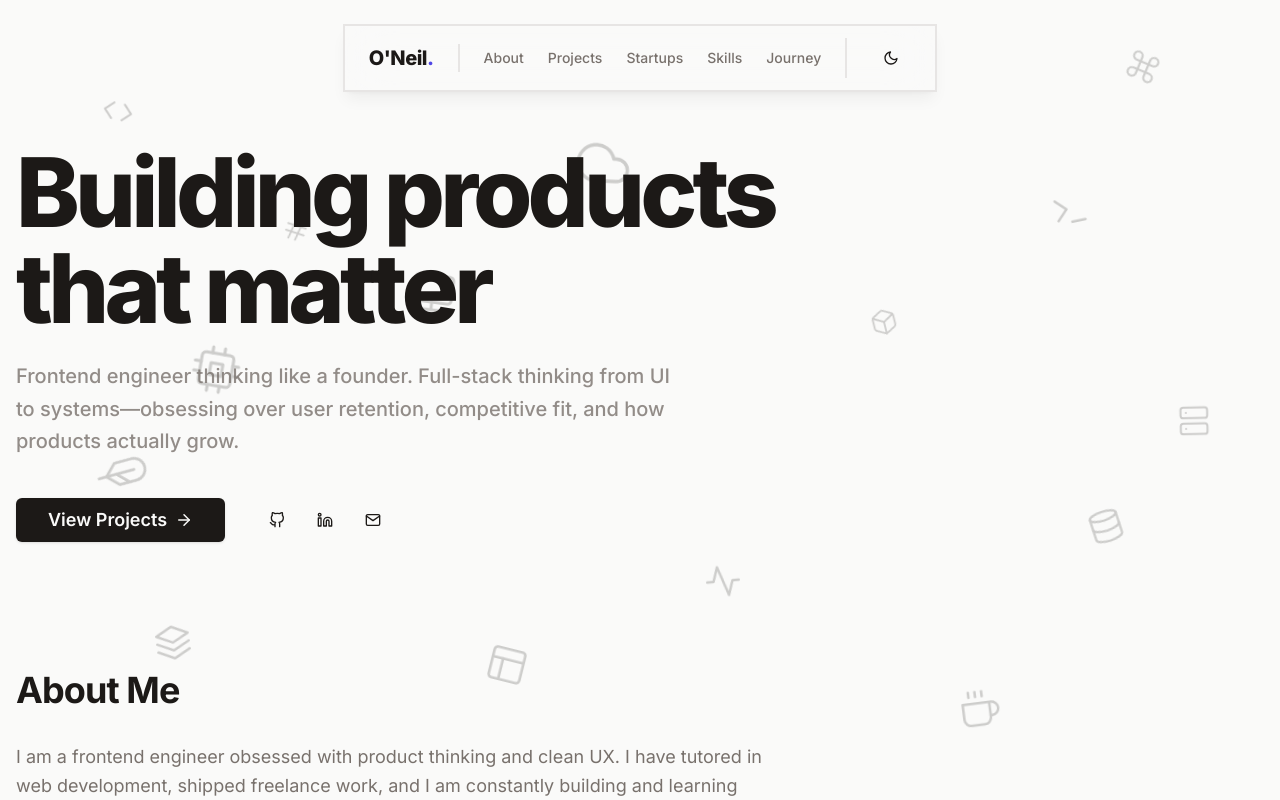
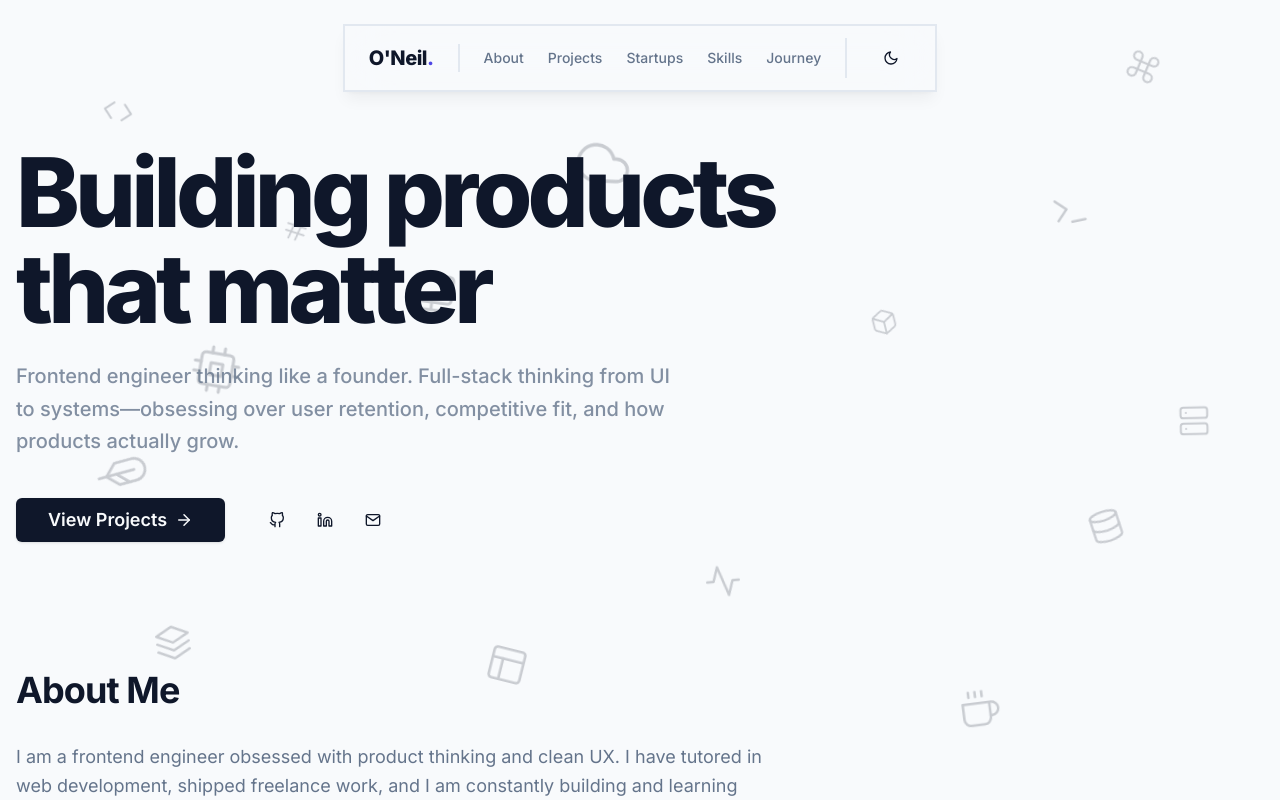
Before and after one commit to oneilh/oneil_obidiaso_portfolio, a Next.js app: page / in a window 1280 px wide. Shown: the top 800 px of the page. Built offline with nearby package versions, Linux system fonts and the light colour scheme.

Commit message:
feat: initialize portfolio layout with globals and core section components

```diff
--- a/app/globals.css
+++ b/app/globals.css
@@ -1,23 +1,27 @@
 @import "tailwindcss";
 @plugin "@tailwindcss/typography";
 :root {
-  --background: #fafaf9;
-  --foreground: #1c1917;
-  --muted: #f5f5f4;
-  --muted-foreground: #78716c;
-  --border: #e7e5e4;
+  --background: #f8fafc;
+  --foreground: #0f172a;
+  --muted: #f1f5f9;
+  --muted-foreground: #64748b;
+  --border: #e2e8f0;
   --accent: #4f46e5;
   --accent-foreground: #ffffff;
+  --card: #ffffff;
+  --card-hover: #f1f5f9;
 }
 
 .dark {
-  --background: #09090b;
-  --foreground: #fafafa;
-  --muted: #27272a;
-  --muted-foreground: #a1a1aa;
-  --border: #27272a;
+  --background: #0f172a;
+  --foreground: #f8fafc;
+  --muted: #1e293b;
+  --muted-foreground: #94a3b8;
+  --border: #1e293b;
   --accent: #3b82f6;
   --accent-foreground: #ffffff;
+  --card: #1e293b;
+  --card-hover: #334155;
 }
 
 @theme inline {
@@ -28,6 +32,8 @@
   --color-border: var(--border);
   --color-accent: var(--accent);
   --color-accent-foreground: var(--accent-foreground);
+  --color-card: var(--card);
+  --color-card-hover: var(--card-hover);
   --font-sans: var(--font-inter), ui-sans-serif, system-ui, sans-serif;
 
   --animate-float: float 8s ease-in-out infinite;
--- a/components/ExperienceTabs.tsx
+++ b/components/ExperienceTabs.tsx
@@ -39,7 +39,7 @@ export function ExperienceTabs() {
                 {/* Timeline dot with hover glow */}
                 <span className="absolute -left-[41px] top-6 h-5 w-5 rounded-full bg-background border-4 border-accent group-hover:shadow-[0_0_12px_rgba(var(--accent),0.5)] transition-all duration-300" />
 
-                <Card className="p-6 relative overflow-hidden border-2 border-border hover:border-accent transition-all duration-500 hover:shadow-xl hover:shadow-accent/5 !bg-muted/30 hover:!bg-muted/50 backdrop-blur-sm">
+                <Card className="p-6 relative overflow-hidden border-2 border-border hover:border-accent transition-all duration-500 hover:shadow-xl hover:shadow-accent/5 !bg-card hover:!bg-card-hover backdrop-blur-sm">
                   <div className="absolute inset-0 bg-gradient-to-br from-accent/5 to-transparent opacity-0 group-hover:opacity-100 transition-opacity duration-500" />
 
                   <div className="relative z-10">
@@ -68,7 +68,7 @@ export function ExperienceTabs() {
 
         {activeTab === 'education' && (
           <div className="grid grid-cols-1 md:grid-cols-2 gap-6 animate-in fade-in duration-500">
-            <Card className="relative overflow-hidden group p-8 border-2 border-border hover:border-accent transition-all duration-500 hover:shadow-2xl hover:shadow-accent/10 !bg-muted/30 hover:!bg-muted/50 backdrop-blur-sm flex flex-col">
+            <Card className="relative overflow-hidden group p-8 border-2 border-border hover:border-accent transition-all duration-500 hover:shadow-2xl hover:shadow-accent/10 !bg-card hover:!bg-card-hover backdrop-blur-sm flex flex-col">
               <div className="absolute inset-0 bg-gradient-to-br from-accent/5 to-transparent opacity-0 group-hover:opacity-100 transition-opacity duration-500" />
               <FiBookOpen className="absolute -bottom-6 -right-6 w-32 h-32 text-accent/[0.03] group-hover:text-accent/[0.08] transition-colors duration-500 transform -rotate-12 pointer-events-none" aria-hidden="true" />
 
@@ -123,7 +123,7 @@ export function ExperienceTabs() {
               </div>
             </Card>
 
-            <Card className="relative overflow-hidden group p-8 border-2 border-border hover:border-accent transition-all duration-500 hover:shadow-2xl hover:shadow-accent/10 !bg-muted/30 hover:!bg-muted/50 backdrop-blur-sm flex flex-col">
+            <Card className="relative overflow-hidden group p-8 border-2 border-border hover:border-accent transition-all duration-500 hover:shadow-2xl hover:shadow-accent/10 !bg-card hover:!bg-card-hover backdrop-blur-sm flex flex-col">
               <div className="absolute inset-0 bg-gradient-to-br from-accent/5 to-transparent opacity-0 group-hover:opacity-100 transition-opacity duration-500" />
               <FiAward className="absolute -bottom-6 -right-6 w-32 h-32 text-accent/[0.03] group-hover:text-accent/[0.08] transition-colors duration-500 transform -rotate-12 pointer-events-none" aria-hidden="true" />
 
--- a/components/ProjectCard.tsx
+++ b/components/ProjectCard.tsx
@@ -17,7 +17,7 @@ export function ProjectCard({ project }: ProjectCardProps) {
 
   return (
     <>
-      <Card className="flex flex-col h-full overflow-hidden group relative !bg-muted/30 hover:!bg-muted/50 backdrop-blur-sm border-2 border-border/50 hover:border-accent/50 transition-all duration-500 hover:shadow-2xl hover:shadow-accent/5 hover:-translate-y-1">
+      <Card className="flex flex-col h-full overflow-hidden group relative !bg-card hover:!bg-card-hover backdrop-blur-sm border-2 border-border/50 hover:border-accent/50 transition-all duration-500 hover:shadow-2xl hover:shadow-accent/5 hover:-translate-y-1">
         {/* Subtle background gradient on hover */}
         <div className="absolute inset-0 bg-gradient-to-br from-accent/5 via-transparent to-transparent opacity-0 group-hover:opacity-100 transition-opacity duration-500 pointer-events-none" />
 
```
Also changed, not shown: app/page.tsx (+6 -6 lines).
